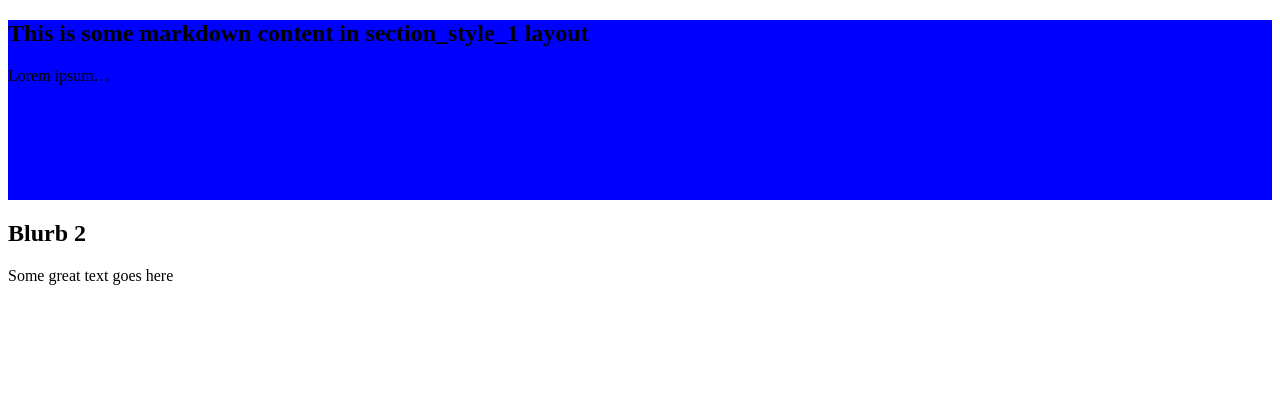
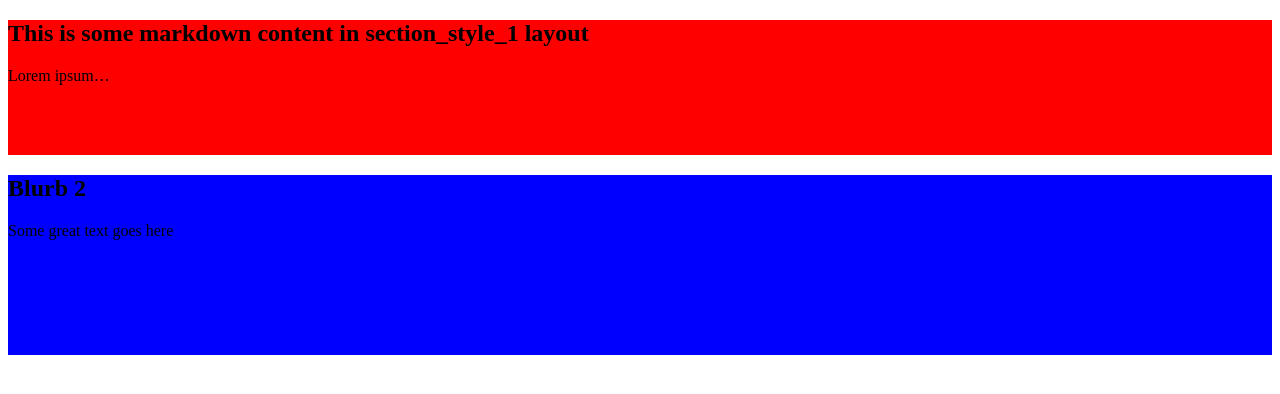
Before and after one commit to CarlRevell/paprika, a Jekyll site: the page built from about.html, in a window 1280 px wide. Shown: the top 394 px of the page. Built offline with Jekyll 4.4.1, drawn with Linux system fonts in a browser that asks for light colours.

Commit message:
Update about.html

```diff
--- a/about.html
+++ b/about.html
@@ -8,7 +8,7 @@
       background-color: red;
       min-height: 15vh;
     }
-    .section_style_1 {
+    .section_style_2 {
       background-color: blue;
       min-height: 20vh;
     }
```
